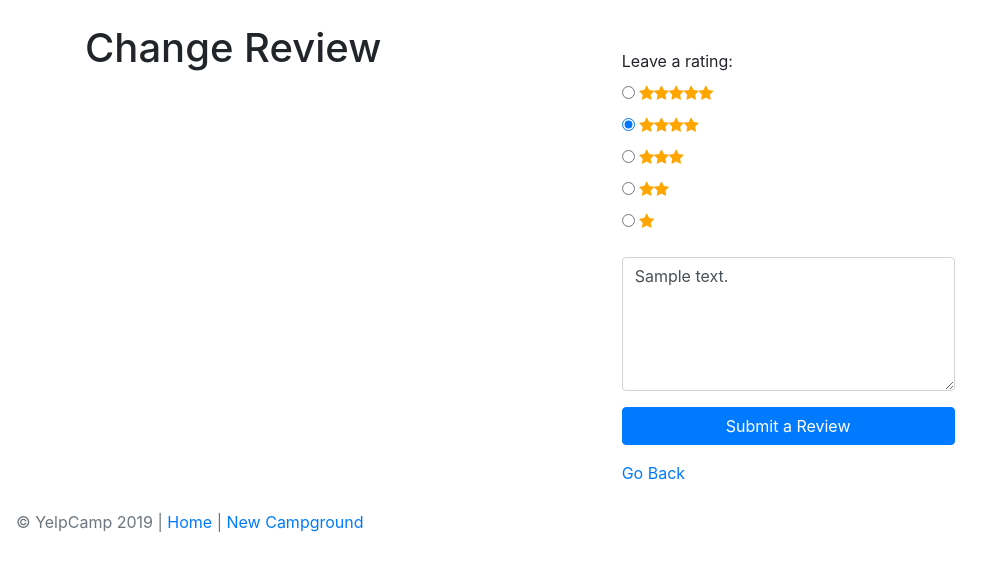
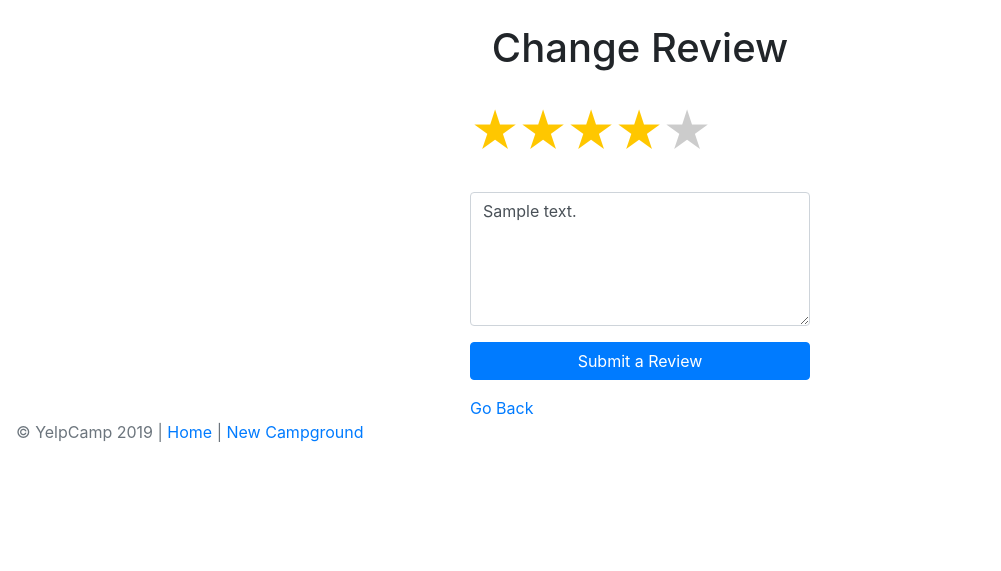
Before and after one commit to jiangng/webdev-yelpcamp, a Node server app: page /campgrounds/600000000000000000000001/reviews/600000000000000000000001/edit in a window 1280 px wide. Shown: the part 56-627 px from the top of the page, without its empty margins (0-1001 px from the left). Run offline with Node 20, Linux system fonts and the light colour scheme; a user stored in the database is signed in; tables that the repository leaves empty hold one stand-in row (values such as "Sample post"); some libraries are stand-ins or nearby versions.

Commit message:
Implement prettier star rating system

```diff
--- a/public/stylesheets/mainn.css
+++ b/public/stylesheets/mainn.css
@@ -14,27 +14,6 @@
 	height: 400px;
 	width: 100%;
 }
-
-/* html,
-body {
-  height: 100%;
-}
-
-body {
-  display: -ms-flexbox;
-  display: -webkit-box;
-  display: flex;
-  -ms-flex-align: center;
-  -ms-flex-pack: center;
-  -webkit-box-align: center;
-  align-items: center;
-  -webkit-box-pack: center;
-  justify-content: center;
-  padding-top: 40px;
-  padding-bottom: 40px;
-  background-color: #f5f5f5;
-  margin-bottom: 60px;
-} */
 
 .form-signin {
   width: 100%;
@@ -76,6 +55,44 @@ body {
     color: orange;
 }
 
+/* Read more, read less button */
 .text-toggle {
 	display: none;
 }
+
+/* Rating system: https://codepen.io/tammykimkim/pen/yegZRw */
+.rate {
+    float: left;
+}
+
+.rate:not(:checked) > input {
+    position:absolute;
+    top:-9999px;
+
+}
+.rate:not(:checked) > label {
+    float:right;
+    width:1em;
+    overflow:hidden;
+    white-space:nowrap;
+    cursor:pointer;
+    font-size:3em;
+    color:#ccc;
+}
+.rate:not(:checked) > label:before {
+    content: '★ ';
+}
+.rate > input:checked ~ label {
+    color: #ffc700;
+}
+.rate:not(:checked) > label:hover,
+.rate:not(:checked) > label:hover ~ label {
+    color: #deb217;
+}
+.rate > input:checked + label:hover,
+.rate > input:checked + label:hover ~ label,
+.rate > input:checked ~ label:hover,
+.rate > input:checked ~ label:hover ~ label,
+.rate > label:hover ~ input:checked ~ label {
+    color: #c59b08;
+}
--- a/views/reviews/edit.ejs
+++ b/views/reviews/edit.ejs
@@ -1,43 +1,36 @@
 <% include ../partials/header %>
 <div class="container">
-    <div class="row">
-        <h1 style="text-align: center">Change Review</h1>
-        <div style="width: 30%; margin: 25px auto;">
+    <div class="row justify-content-center">
+		<div class="col-12 text-center">
+			<h1>
+				Change Review
+			</h1>
+		</div>
+        <div class="col-10 col-md-6 col-lg-4">
             <form action="/campgrounds/<%= campground_id %>/reviews/<%= review._id %>?_method=PUT" method="POST">
                 <div class="form-group">
-                    <label for="rating">Leave a rating:</label>
-                    <fieldset class="starability-basic form-group" id="rating">
-                    <div>
+                    <label class="d-none" for="rating">Leave a rating:</label>
+                    <fieldset class="form-group rate">
                     <input type="radio" id="first-rate5" name="review[rating]" value="5" <% if (review.rating === 5) { %> checked <% } %> />
                     <label for="first-rate5" title="5 stars - Amazing">
-                        <%- '<span class="fa fa-star checked"></span>'.repeat(5) %>
+                        5 stars
                     </label>
-                    </div>
-                    <div>
                     <input type="radio" id="first-rate4" name="review[rating]" value="4" <% if (review.rating === 4) { %> checked <% } %> />
                     <label for="first-rate4" title="4 stars - Very good">
-                        <%- '<span class="fa fa-star checked"></span>'.repeat(4) %>
+                        4 stars
                     </label>
-                    </div>
-                    <div>
                     <input type="radio" id="first-rate3" name="review[rating]" value="3" <% if (review.rating === 3) { %> checked <% } %> />
                     <label for="first-rate3" title="3 stars - Average">
-                        <%- '<span class="fa fa-star checked"></span>'.repeat(3) %>
+                        3 stars
                     </label>
-                    </div>
-                    <div>
                     <input type="radio" id="first-rate2" name="review[rating]" value="2" <% if (review.rating === 2) { %> checked <% } %> />
                     <label for="first-rate2" title="2 stars - Not good">
-                        <%- '<span class="fa fa-star checked"></span>'.repeat(2) %>
+                        2 stars
                     </label>
-                    </div>
-                    <div>
                     <input type="radio" id="first-rate1" name="review[rating]" value="1" <% if (review.rating === 1) { %> checked <% } %> />
                     <label for="first-rate1" title="1 star - Terrible">
-                        <%- '<span class="fa fa-star checked"></span>'.repeat(1) %>
+                        1 stars
                     </label>
-                </div>
-
                     </fieldset>
                 </div>
                 <div class="form-group">
```
Also changed, not shown: views/campgrounds/show.ejs (+6 -2 lines), views/reviews/new.ejs (+11 -17 lines).
